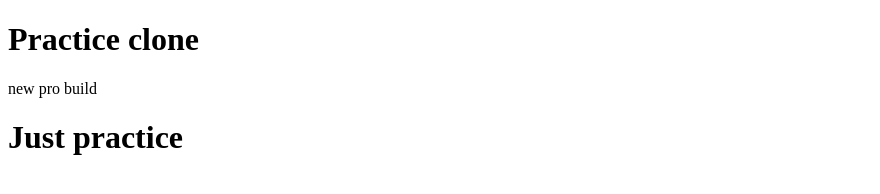
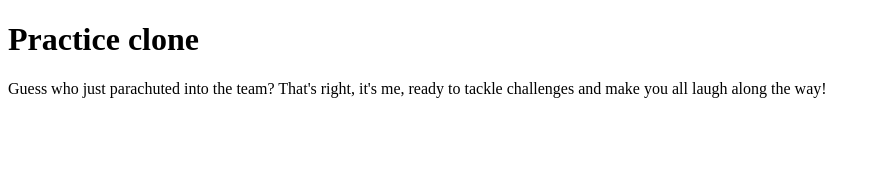
Before and after one commit to suzana02/Practice-Collab-team, a plain HTML site: page index.html in a window 1280 px wide. Shown: the whole page, without its empty margins (0-880 px from the left). Drawn offline with Linux system fonts and the light colour scheme.

Commit message:
serous commit

```diff
--- a/index.html
+++ b/index.html
@@ -7,8 +7,6 @@
 	</head>
 	<body>
 		<h1>Practice clone</h1>
-
-		<p>new pro build</p>
-		<h1>Just practice</h1>
+<p>Guess who just parachuted into the team? That's right, it's me, ready to tackle challenges and make you all laugh along the way!</p>
 	</body>
 </html>
```
